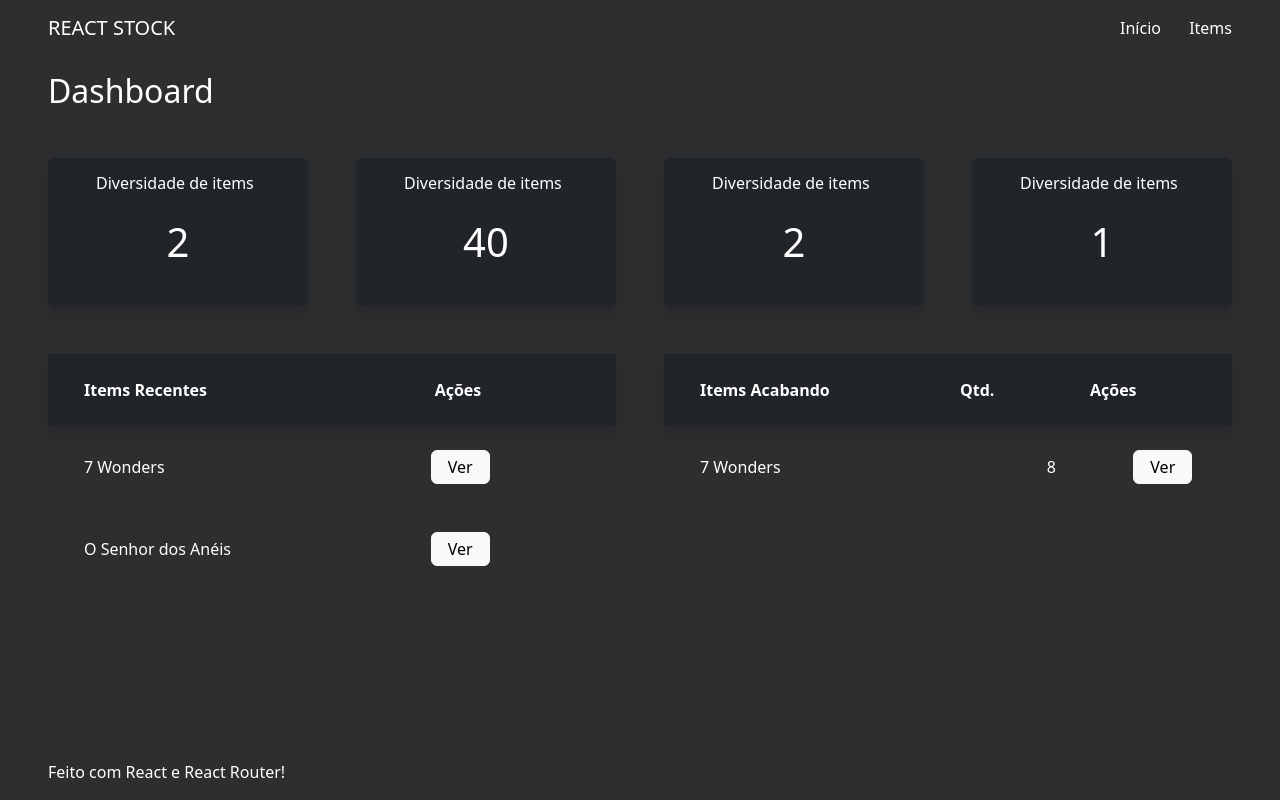
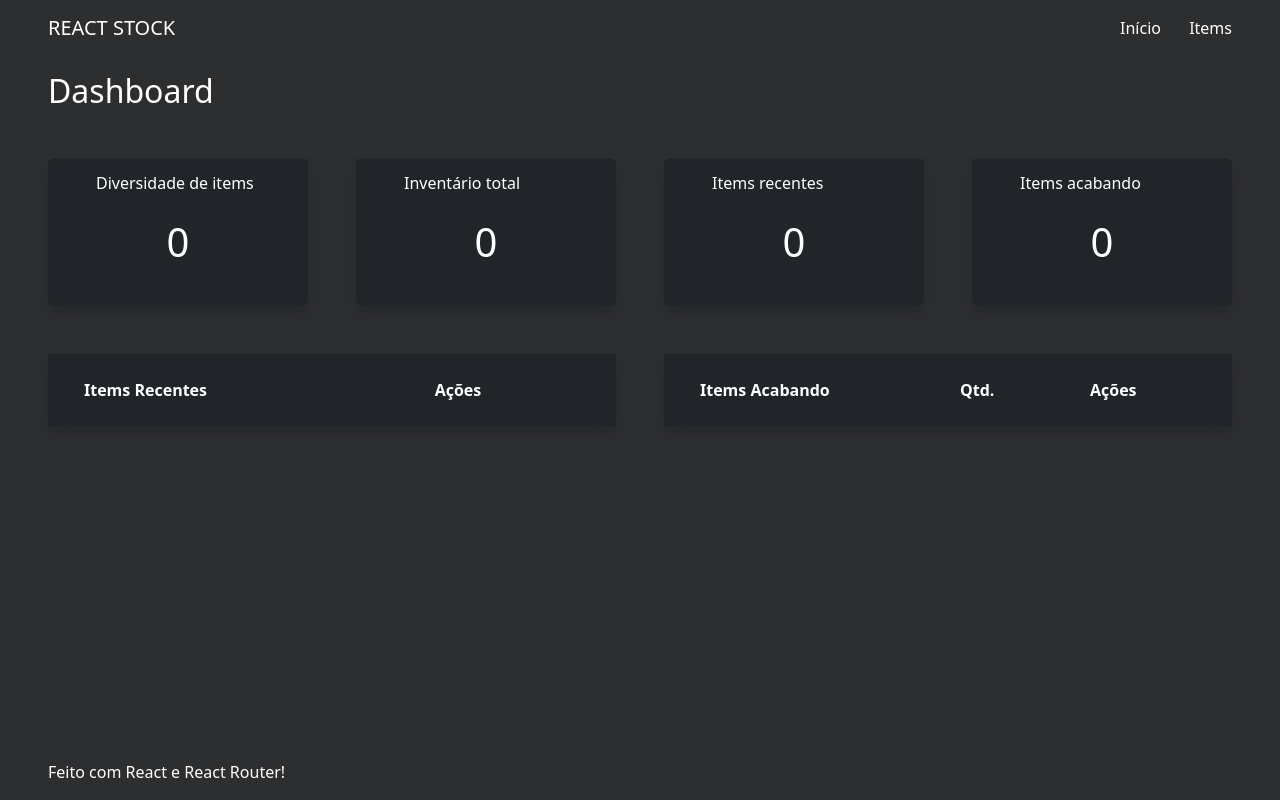
Before and after one commit to maatheusLeite/stock-manager, a React (Vite) app: page / in a window 1280 px wide. Built offline with nearby package versions, Linux system fonts and the light colour scheme.

Commit message:
Adding Home Page functionalities

```diff
--- a/src/App.scss
+++ b/src/App.scss
@@ -25,3 +25,7 @@ a {
 .form-select {
     color: #fff;
 }
+
+.onMouse:hover {
+    background-color: #26282a;
+}
--- a/src/components/ItemCard.jsx
+++ b/src/components/ItemCard.jsx
@@ -13,7 +13,7 @@ ItemCard.propTypes = {
 
 export default function ItemCard({ id, name, quantity, category, urlShow, urlUpdate }) {
     return (
-        <div className="row p-4">
+        <div className="row p-4 onMouse">
             <span className="col-4"> {id} </span>
             <span className="col-2"> {name} </span>
             <span className="col-1"> {`${quantity} unid.`} </span>
--- a/src/components/ItemRunningOut.jsx
+++ b/src/components/ItemRunningOut.jsx
@@ -2,16 +2,16 @@ import ButtonShow from "./Button";
 import PropTypes from "prop-types"
 
 ItemRunningOut.propTypes = {
-    title: PropTypes.string,
-    qtd: PropTypes.number,
+    name: PropTypes.string,
+    quantity: PropTypes.number,
     url: PropTypes.string
 }
 
-export default function ItemRunningOut({ title, qtd, url }) {
+export default function ItemRunningOut({ name, quantity, url }) {
     return (
-        <div className="row p-4 d-flex align-items-center">
-            <span className="col-8"> {title} </span>
-            <span className="col"> {qtd} </span>
+        <div className="row p-4 d-flex align-items-center onMouse">
+            <span className="col-8"> {name} </span>
+            <span className="col"> {quantity} </span>
             <span className="col"> <ButtonShow title='Ver' url={url} color='light'/> </span>
         </div>
     )
--- a/src/components/ItemsRunningOut.jsx
+++ b/src/components/ItemsRunningOut.jsx
@@ -1,6 +1,11 @@
 import ItemRunningOut from "./ItemRunningOut";
+import PropTypes from "prop-types";
 
-export default function ItemsRunningOut() {
+ItemsRunningOut.propTypes = {
+    itemsRunningOut: PropTypes.array
+}
+
+export default function ItemsRunningOut({ itemsRunningOut }) {
     return (
         <div className="col">
             <div className="row bg-dark shadow p-4">
@@ -9,7 +14,11 @@ export default function ItemsRunningOut() {
                 <span className="col fw-bold px-3"> Ações </span>
             </div>
 
-            <ItemRunningOut title='7 Wonders' qtd={8} url='teste3'/>
+            {
+                itemsRunningOut.map((item) => (
+                    <ItemRunningOut key={item.id} name={item.name} quantity={item.quantity} url={`/stock/${item.id}`} />)
+                )
+            }
         </div>
     )
 }
--- a/src/components/RecentItem.jsx
+++ b/src/components/RecentItem.jsx
@@ -8,7 +8,7 @@ RecentItem.propTypes = {
 
 export default function RecentItem({ title, url }) {
     return (
-        <div className="row p-4 d-flex align-items-center">
+        <div className="row p-4 d-flex align-items-center onMouse">
             <span className="col-8"> {title} </span>
             <span className="col"> <ButtonShow title='Ver' url={url} color='light'/> </span>
         </div>
--- a/src/components/RecentItems.jsx
+++ b/src/components/RecentItems.jsx
@@ -1,6 +1,11 @@
 import RecentItem from "./RecentItem";
+import PropTypes from "prop-types";
 
-export default function RecentItems() {
+RecentItems.propTypes = {
+    recentItems: PropTypes.array
+}
+
+export default function RecentItems({ recentItems }) {
     return (
         <div className="col">
             <div className="row bg-dark shadow p-4">
@@ -8,8 +13,9 @@ export default function RecentItems() {
                 <span className="col fw-bold px-3"> Ações </span>
             </div>
 
-            <RecentItem title='7 Wonders' url='teste' />
-            <RecentItem title='O Senhor dos Anéis' url='teste2' />
+            {
+                recentItems.map((item) => <RecentItem key={item.id} title={item.name} url={`/stock/${item.id}`} />)
+            }
         </div>
     )
 }
--- a/src/pages/Home/Home.jsx
+++ b/src/pages/Home/Home.jsx
@@ -1,23 +1,39 @@
 import DashboardCard from "../../components/DashboardCard";
 import RecentItems from "../../components/RecentItems";
 import ItemsRunningOut from "../../components/ItemsRunningOut";
+import useStock from "../../hooks/useStock.js";
 
 export default function Home() {
+    const { items } = useStock()
+
+    const diversity = items.length
+    const inventory = items.reduce((sum, item) => Number(sum) + Number(item.quantity), 0)
+
+    const today = new Date()
+    const limitDate = new Date()
+    limitDate.setDate(limitDate.getDate() - 10)
+
+    const recentItems = items.filter((item) => item.createdAt >= limitDate && item.createdAt <= today)
+    const recentTotal = recentItems.length
+
+    const lowQuantityItems = items.filter((item) => item.quantity < 10)
+    const lowQuantityTotal = lowQuantityItems.length
+
     return (
         <div className="px-5">
             <h2 className="fw-light mb-5"> Dashboard </h2>
 
             <div className="container-fluid">
                 <div className="row gap-5">
-                    <DashboardCard title='Diversidade de items' value={2} />
-                    <DashboardCard title='Diversidade de items' value={40} />
-                    <DashboardCard title='Diversidade de items' value={2} />
-                    <DashboardCard title='Diversidade de items' value={1} />
+                    <DashboardCard title='Diversidade de items' value={diversity} />
+                    <DashboardCard title='Inventário total' value={inventory} />
+                    <DashboardCard title='Items recentes' value={recentTotal} />
+                    <DashboardCard title='Items acabando' value={lowQuantityTotal} />
                 </div>
 
                 <div className="row gap-5 my-5">
-                    <RecentItems />
-                    <ItemsRunningOut />
+                    <RecentItems recentItems={recentItems} />
+                    <ItemsRunningOut itemsRunningOut={lowQuantityItems} />
                 </div>
             </div>
         </div>
```
